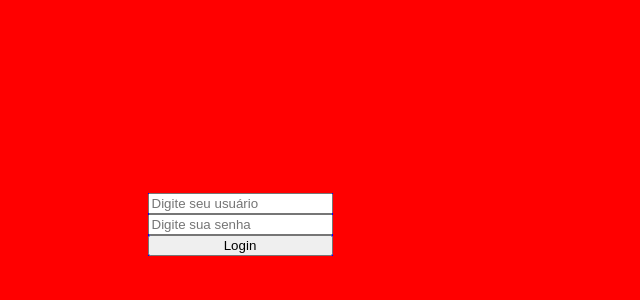
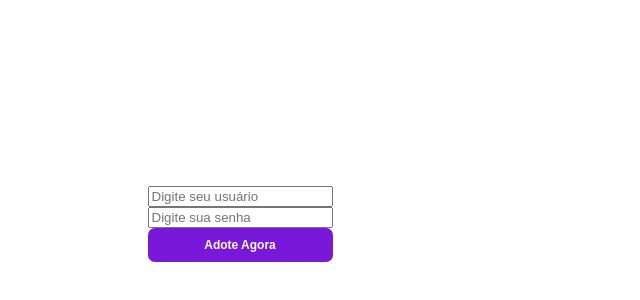
Before and after one commit to FATEC-2022-TCC/frontend, a Vue app: page /login in a window 1280 px wide. Shown: the part 176-476 px from the top of the page, without its empty margins (0-640 px from the left). Built offline with nearby package versions, Linux system fonts and the light colour scheme.

Commit message:
first button concept

```diff
--- a/src/Login.vue
+++ b/src/Login.vue
@@ -1,6 +1,7 @@
 <script setup>
 import { useRouter, useRoute } from 'vue-router';
 import Input from './components/Input.vue'
+import Button from './components/Button.vue'
 import Card from './Card.vue'
 
 const router = useRouter()
@@ -26,7 +27,7 @@ const items = [
         <form>
             <Input placeholder="Digite seu usuário" />
             <Input placeholder="Digite sua senha" />
-            <button @click="push()">Login</button>
+            <Button @click="push()" btn_title="Adote Agora"></Button>
         </form>
         <Card v-for="item in items">
             <p>{{ item }}</p>
@@ -36,7 +37,7 @@ const items = [
 
 <style scoped>
 .father {
-    background-color: red;
+    /* background-color: red; */
     display: flex;
     height: 100%;
     align-items: center;
@@ -44,7 +45,7 @@ const items = [
 }
 
 form {
-    background-color: blue;
+    /* background-color: blue; */
     display: flex;
     flex-direction: column;
 }
--- /dev/null
+++ b/src/components/Button.vue
@@ -0,0 +1,20 @@
+<script setup>
+    const props = defineProps(['btn_title'])
+    const { btn_title } = props
+</script>
+
+<template>
+    <button class="btn-primary" >{{ btn_title }}</button>
+</template>
+
+<style>
+.btn-primary {
+    border: 0;
+    padding: 10px;
+    background-color: #7918D9;
+    border-radius: 7px;
+    font-size: 12px;
+    color: white;
+    font-weight: bold;
+}
+</style>
```
